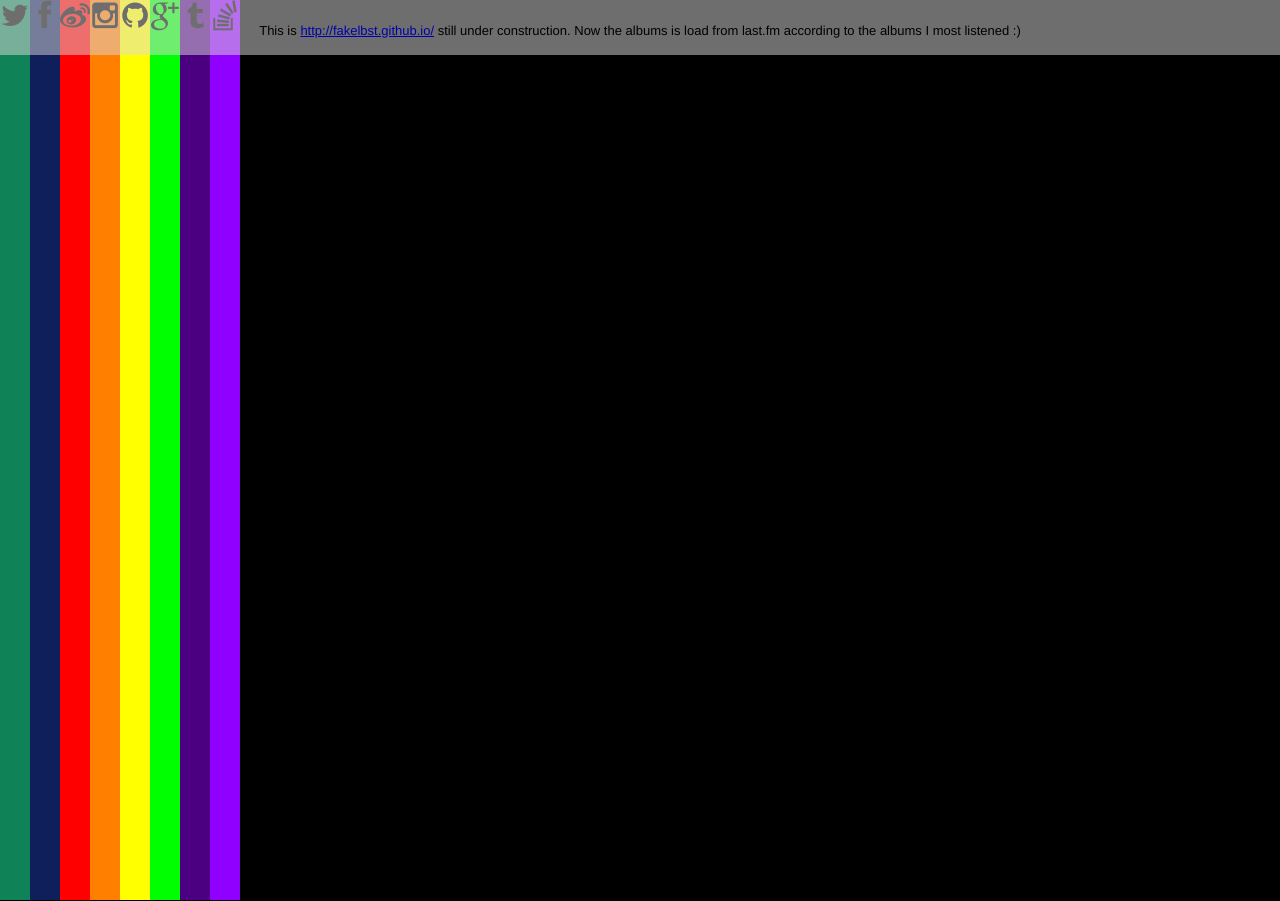
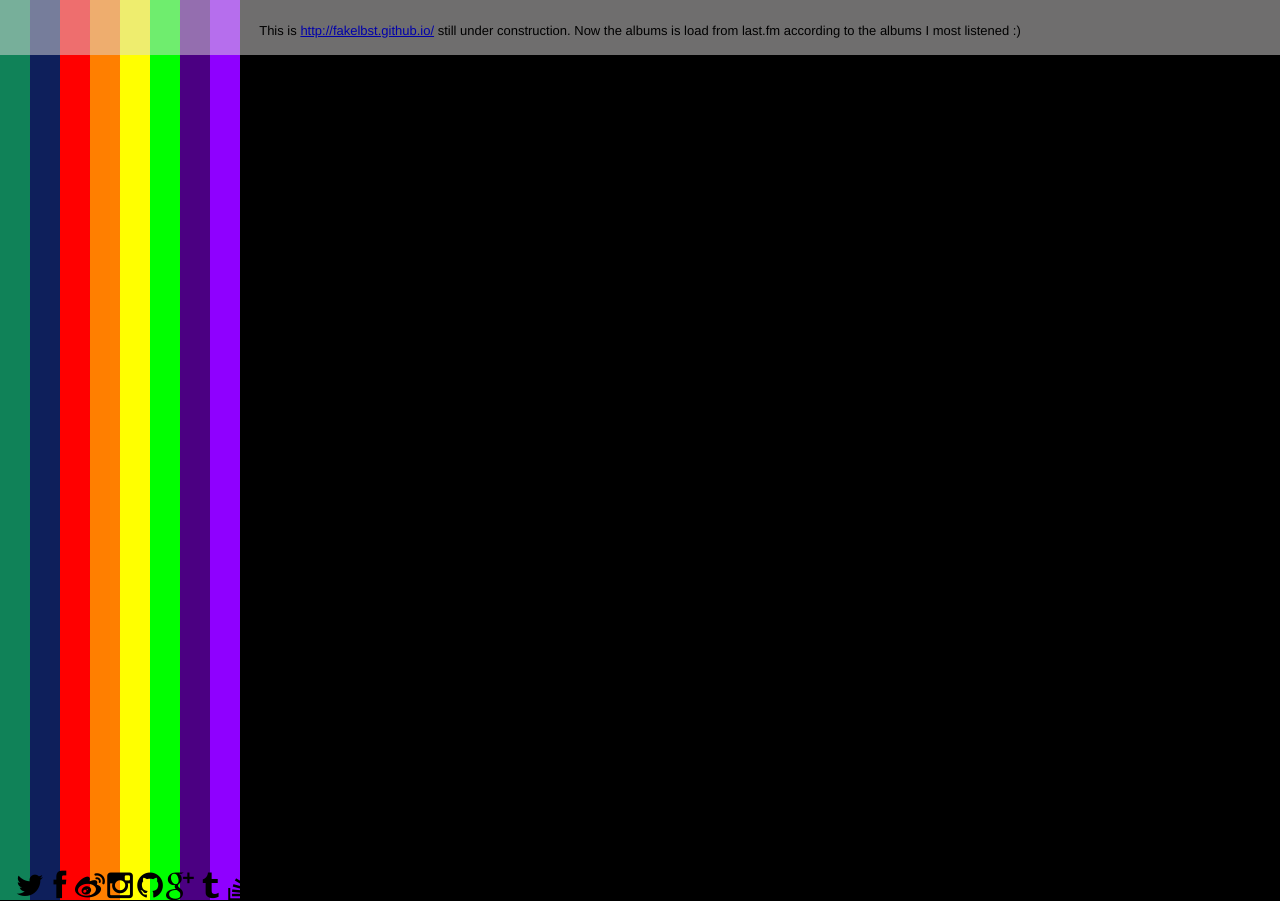
Before and after one commit to fakelbst/fakelbst.github.io, a Jekyll site: the page built from social/index.html, in a window 1280 px wide. Built offline with Jekyll 4.4.1, drawn with Linux system fonts in a browser that asks for light colours; Markdown is read by kramdown in place of the engine named in the settings.

Commit message:
update social

```diff
--- a/css/social.css
+++ b/css/social.css
@@ -1,10 +1,15 @@
 .socials *{
-float: left;
-width: 30px;
-height: 100vh;
+    float: left;
+    width: 30px;
+    height: 100vh;
 }
 .socials *:hover{
   opacity: 0.9;
+}
+[class^="icon-"] {
+    position: absolute;
+    bottom: 0px;
+    height: 30px
 }
 .douban {
   background-color: #108258 !important
```
